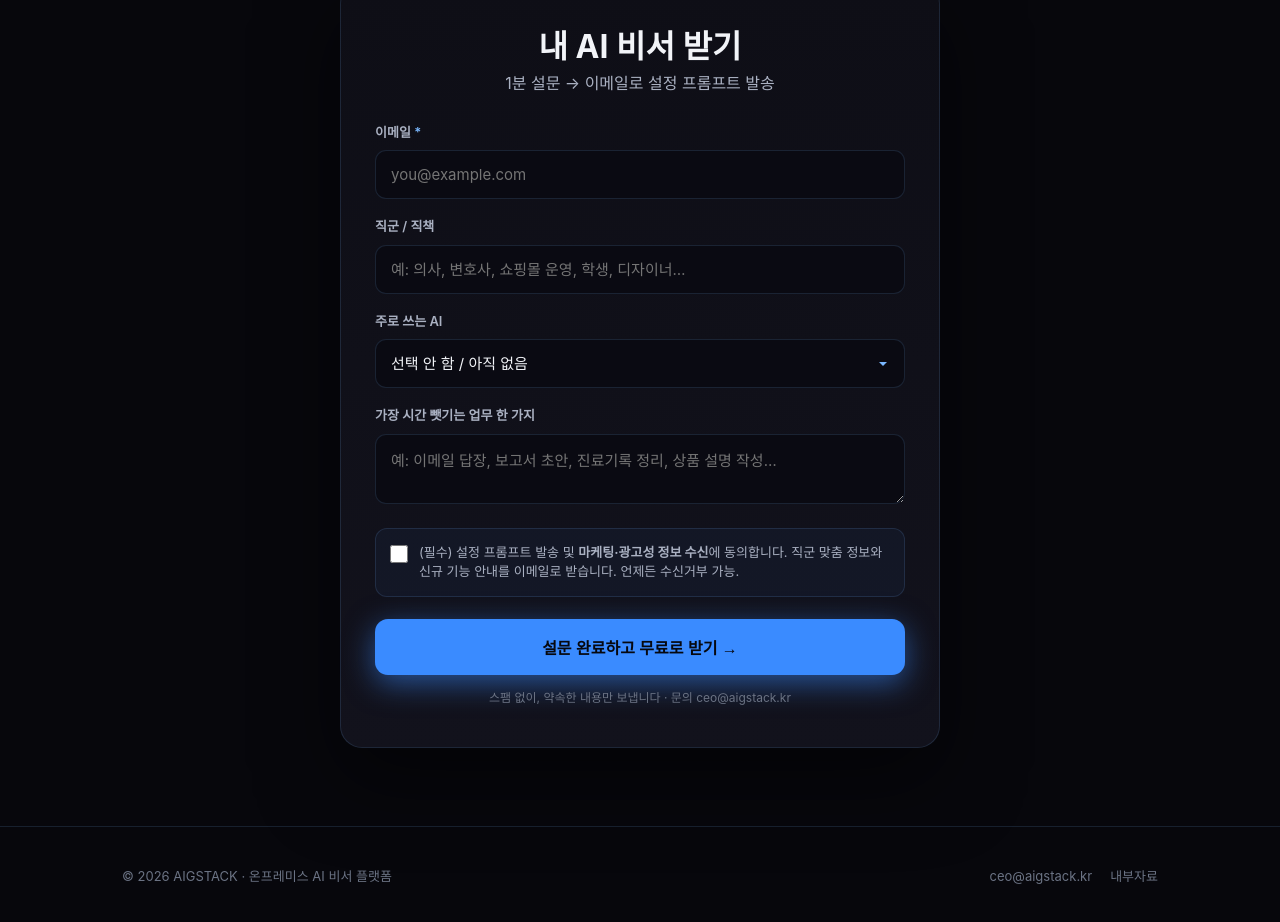
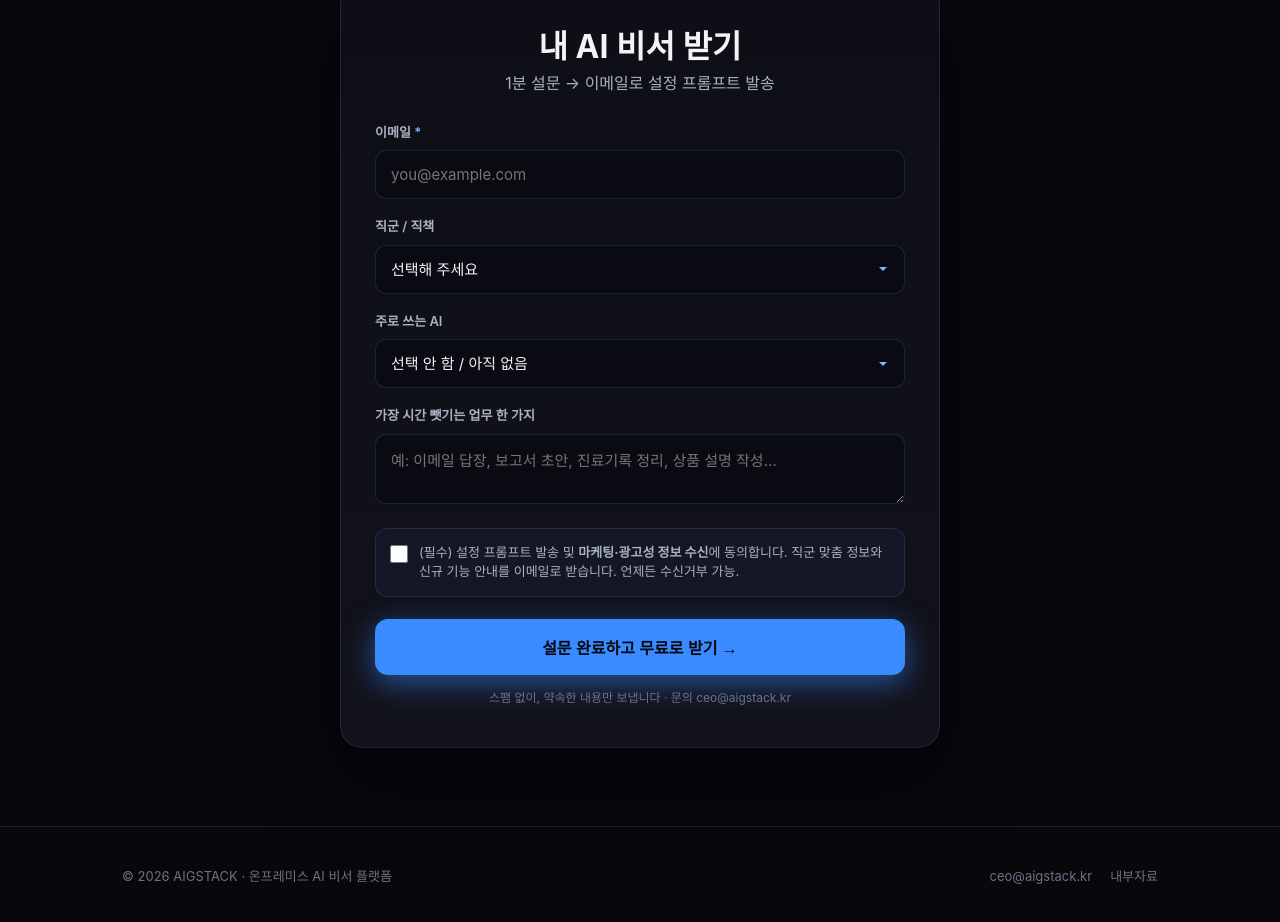
Before and after one commit to mineraltoyou-lgtm/aigstack-homepage, a plain HTML site: page index.html in a window 1280 px wide. Shown: the part 1517-2439 px from the top of the page. Drawn offline with Linux system fonts and the light colour scheme.

Commit message:
feat: 설문 직군을 드롭다운(정형화)+그외 옵션으로, 그외는 일반 프롬프트
Co-Authored-By: Claude Opus 4.8 (1M context) <noreply@anthropic.com>

```diff
--- a/index.html
+++ b/index.html
@@ -180,7 +180,22 @@ footer a{color:var(--t3)}footer a:hover{color:var(--em2)}
       </div>
       <div class="field">
         <label>직군 / 직책</label>
-        <input type="text" id="role" placeholder="예: 의사, 변호사, 쇼핑몰 운영, 학생, 디자이너…">
+        <select id="role">
+          <option value="">선택해 주세요</option>
+          <option>의사·의료</option>
+          <option>변호사·법률</option>
+          <option>세무사·회계사</option>
+          <option>자영업·소상공인</option>
+          <option>쇼핑몰·온라인셀러</option>
+          <option>공인중개사·부동산</option>
+          <option>강사·교사</option>
+          <option>마케터·디자이너</option>
+          <option>회사원·직장인</option>
+          <option>대표·경영자(CEO)</option>
+          <option>프리랜서·1인기업</option>
+          <option>학생·취업준비</option>
+          <option>그외(기타)</option>
+        </select>
       </div>
       <div class="field">
         <label>주로 쓰는 AI</label>
```
